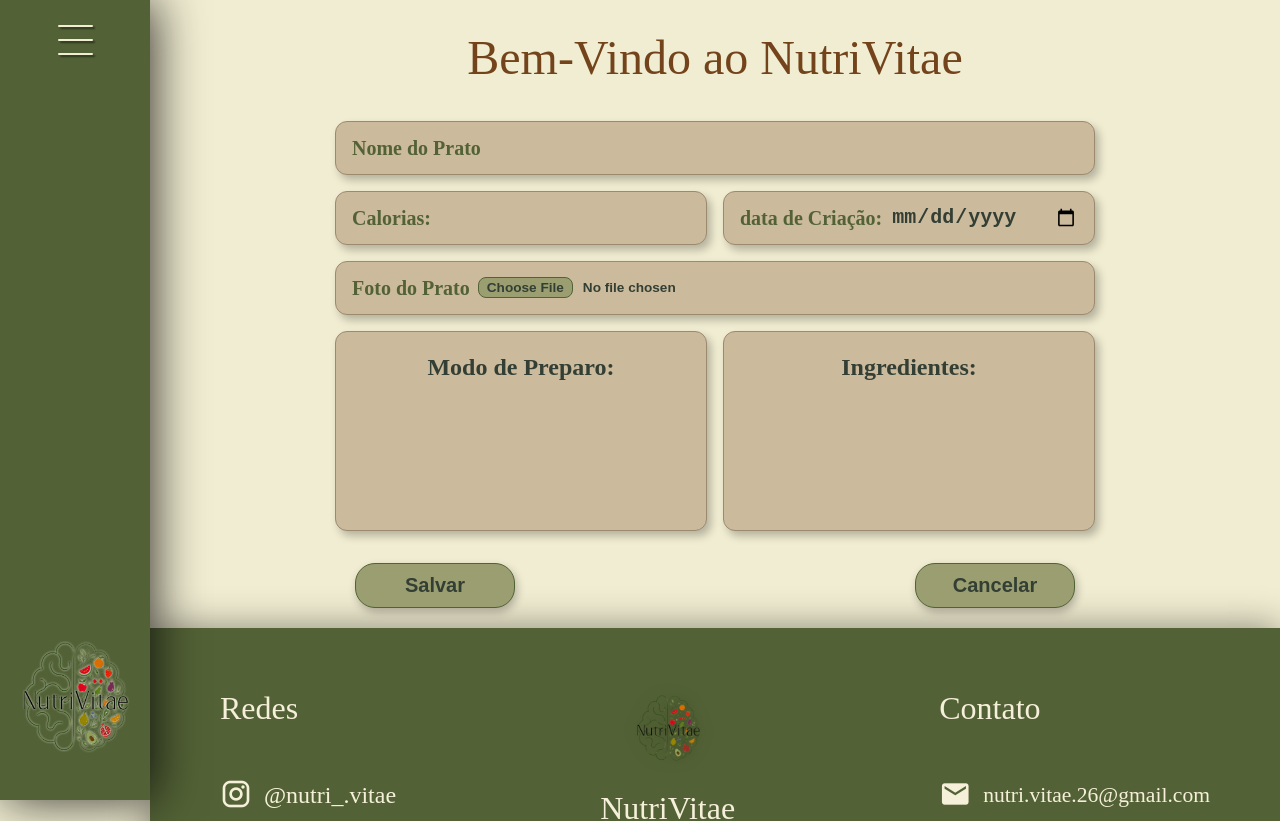
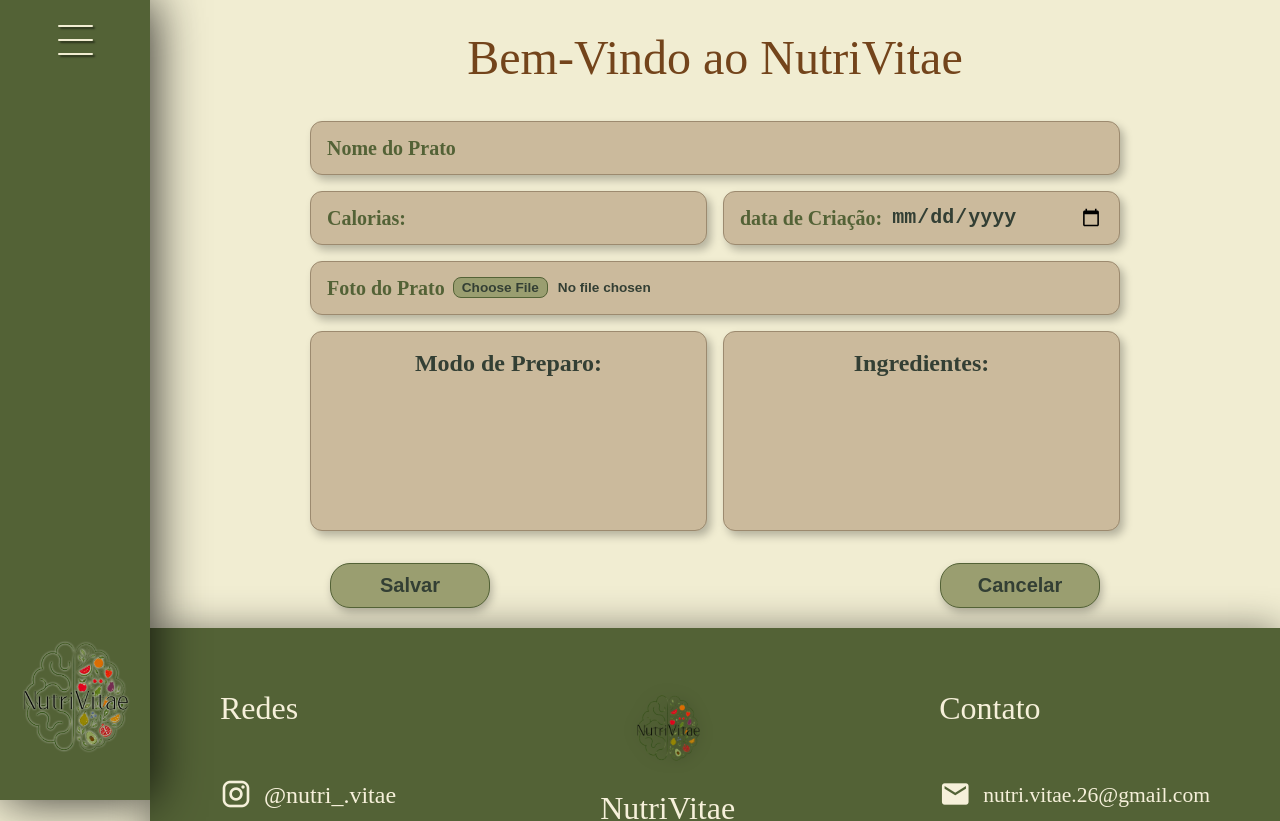
Before and after one commit to nutriVitae-hack2026/nutriVitae, a Vue app: page / in a window 1280 px wide. Shown: the top 821 px of the page. Built offline with nearby package versions, Linux system fonts and the light colour scheme; a web font is replaced by a local one.

Commit message:
feat: adicionar componente de busca e ajustar cadastro de pratos

```diff
--- a/src/components/pratos/buscarComponents.vue
+++ b/src/components/pratos/buscarComponents.vue
@@ -1,4 +1,8 @@
 <script setup>
+import { ref } from 'vue'
+import { useRouter } from 'vue-router'
+
+const router = useRouter()
 
 </script>
 
--- a/src/components/pratos/cadastroComponents.vue
+++ b/src/components/pratos/cadastroComponents.vue
@@ -83,7 +83,7 @@ function cancelar() {
 </script>
 
 <template>
-  <main class="container">
+  <main class="resumo-container">
     <header class="header-banner">
       <h1>Bem-Vindo ao NutriVitae</h1>
     </header>
@@ -108,15 +108,15 @@ function cancelar() {
         <div class="input-card full-width">
           <label for="usr-foto">Foto do Prato</label>
           <input id="usr-foto" type="file" accept="image/*" @change="aoSelecionarFotoPrato" />
+        </div>
 
-        </div>
         <div class="input-grande">
-          <label for="preparo">Modo de Preparo:</label>
+          <span class="label-titulo">Modo de Preparo:</span>
           <textarea id="preparo" v-model="agendamento.profissional.preparo"></textarea>
         </div>
 
         <div class="input-grande">
-          <label for="ingredientes">Ingredientes:</label>
+          <span class="label-titulo">Ingredientes:</span>
           <textarea id="ingredientes" v-model="agendamento.profissional.ingredientes"></textarea>
         </div>
       </div>
@@ -155,29 +155,31 @@ h1 {
 }
 
 .input-grande {
-  display: flex;
+display: flex;
   flex-direction: column;
   background-color: #cbba9c;
   border: 1px solid #9c8a6f;
   border-radius: 12px;
-  padding: 16px;
+  padding: 12px;
   box-shadow: 4px 5px 8px rgba(0, 0, 0, 0.25);
-  min-height: 200px;
-  align-items: center;
+  height: 200px;
+  box-sizing: border-box;
 }
 
-.input-grande label {
+/* Título flutuando centralizado no topo */
+.label-titulo {
+display: block;
+  text-align: center;
   color: #333f34;
   font-weight: bold;
+  font-size: 1.5rem;
   margin-bottom: 8px;
-  white-space: nowrap;
-  font-size: 1.5rem;
+  flex-shrink: 0;
 }
 
-/* Textarea ajustado para começar do topo e quebrar linhas */
+/* Textarea ocupando 100% da caixa e com recuo superior para não cobrir o título */
 .input-grande textarea {
-  width: 100%;
-  height: 100%;
+width: 100%;
   flex: 1;
   background: transparent;
   border: none;
@@ -187,7 +189,9 @@ h1 {
   font-weight: bold;
   font-family: inherit;
   resize: none;
-  text-align: left; /* Garante que o texto comece do topo */
+  padding: 0;
+  margin: 0;
+  box-sizing: border-box;
 }
 
 .input-card {
@@ -285,22 +289,16 @@ h1 {
 
 /* Estilo da barra de rolagem */
 .input-grande textarea::-webkit-scrollbar {
-  width: 16px; /* Largura da barra */
+  width: 12px;
 }
 
 .input-grande textarea::-webkit-scrollbar-track {
-  background-color: #333f34; /* Cor de fundo escura da barra */
+  background-color: #333F34;
   border-radius: 10px;
 }
 
 .input-grande textarea::-webkit-scrollbar-thumb {
-  background-color: #9a9e70; /* Cor verde clara do indicador de rolagem */
+  background-color: #536236;
   border-radius: 10px;
 }
-
-/* Suporte para Firefox */
-.input-grande textarea {
-  scrollbar-width: auto;
-  scrollbar-color: #9a9e70 #333f34;
-}
 </style>
--- a/src/router/index.js
+++ b/src/router/index.js
@@ -1,5 +1,6 @@
 import { createRouter, createWebHistory } from 'vue-router'
 import cadastroComponents from '../components/pratos/cadastroComponents.vue'
+import buscarComponents from '../components/pratos/buscarComponents.vue'
 
 const router = createRouter({
   history: createWebHistory(import.meta.env.BASE_URL),
@@ -9,6 +10,12 @@ const router = createRouter({
             name: 'cadastroComponents',
             component: cadastroComponents
         },
+
+           {
+            path: '/buscar',
+            name: 'buscarComponents',
+            component: buscarComponents
+        },
   ],
 })
 
```
